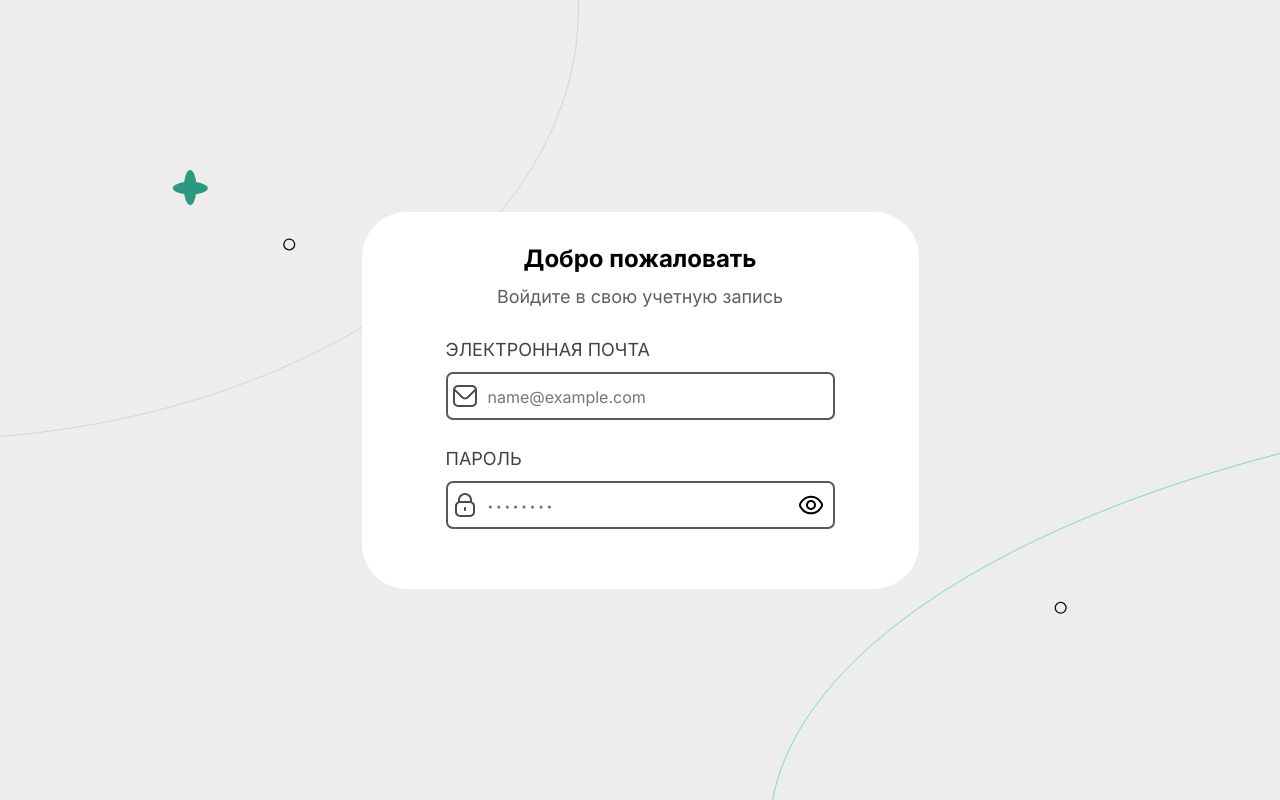
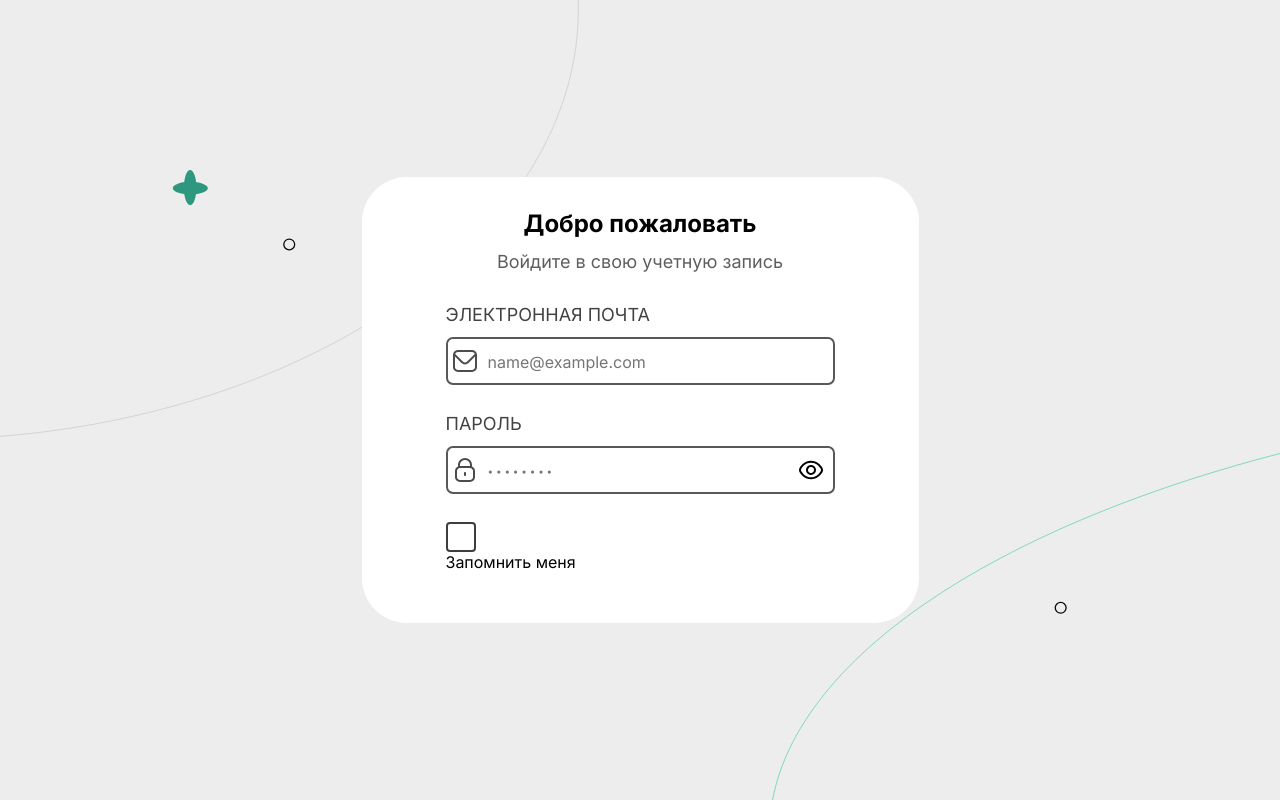
Before and after one commit to GenerationYOO/GetSP, a React (Vite) app in the folder frontend/: page /login in a window 1280 px wide. Built offline with nearby package versions, Linux system fonts and the light colour scheme.

Commit message:
Чекбокс

```diff
--- /dev/null
+++ b/frontend/src/components/Checkbox/Checkbox.css
@@ -0,0 +1,28 @@
+.checkbox{
+  display: flex;
+  position: relative;
+  width: 30px;
+  height: 30px;
+}
+.checkboxInput{
+  height: 100%;
+  width: 100%;
+  border: 2px solid #3D3D3D;
+  border-radius: 4px;
+  appearance: none
+}
+.checkboxInput:checked{
+  background-color: #3D3D3D;
+  border: 2px solid #3D3D3D;
+}
+.checkboxInput:checked::after{
+  content: '';
+  position: absolute;
+  left:11px;
+  top: 6px;
+  width: 6px;
+  height: 12px;
+  border: solid #FFFFFF;
+  border-width: 0 2px 2px 0;
+  transform: rotate(45deg);
+}
--- /dev/null
+++ b/frontend/src/components/Checkbox/Checkbox.tsx
@@ -0,0 +1,9 @@
+import "./Checkbox.css"
+
+export function Checkbox() {
+  return (
+    <div className="checkbox">
+      <input type="checkbox" id="checkbox" className="checkboxInput" />
+    </div>
+  )
+}
--- a/frontend/src/pages/Login/Login.tsx
+++ b/frontend/src/pages/Login/Login.tsx
@@ -4,6 +4,7 @@ import emailIcon from '../../assets/icons/envelope.svg'
 import passwordIcon from '../../assets/icons/lock.svg'
 import eyeIcon from '../../assets/icons/eye.svg'
 import eyeSlashIcon from '../../assets/icons/eyeOff.svg'
+import { Checkbox } from '../../components/Checkbox/Checkbox'
 
 export function Login() {
   return (
@@ -27,6 +28,10 @@ export function Login() {
             rightIcon={eyeIcon}
             rightIconActive={eyeSlashIcon}
           />
+          <div className="loginFormCheckbox">
+            <Checkbox />
+            <label htmlFor="checkbox">Запомнить меня</label>
+          </div>
         </form>
       </div>
     </div>
```
